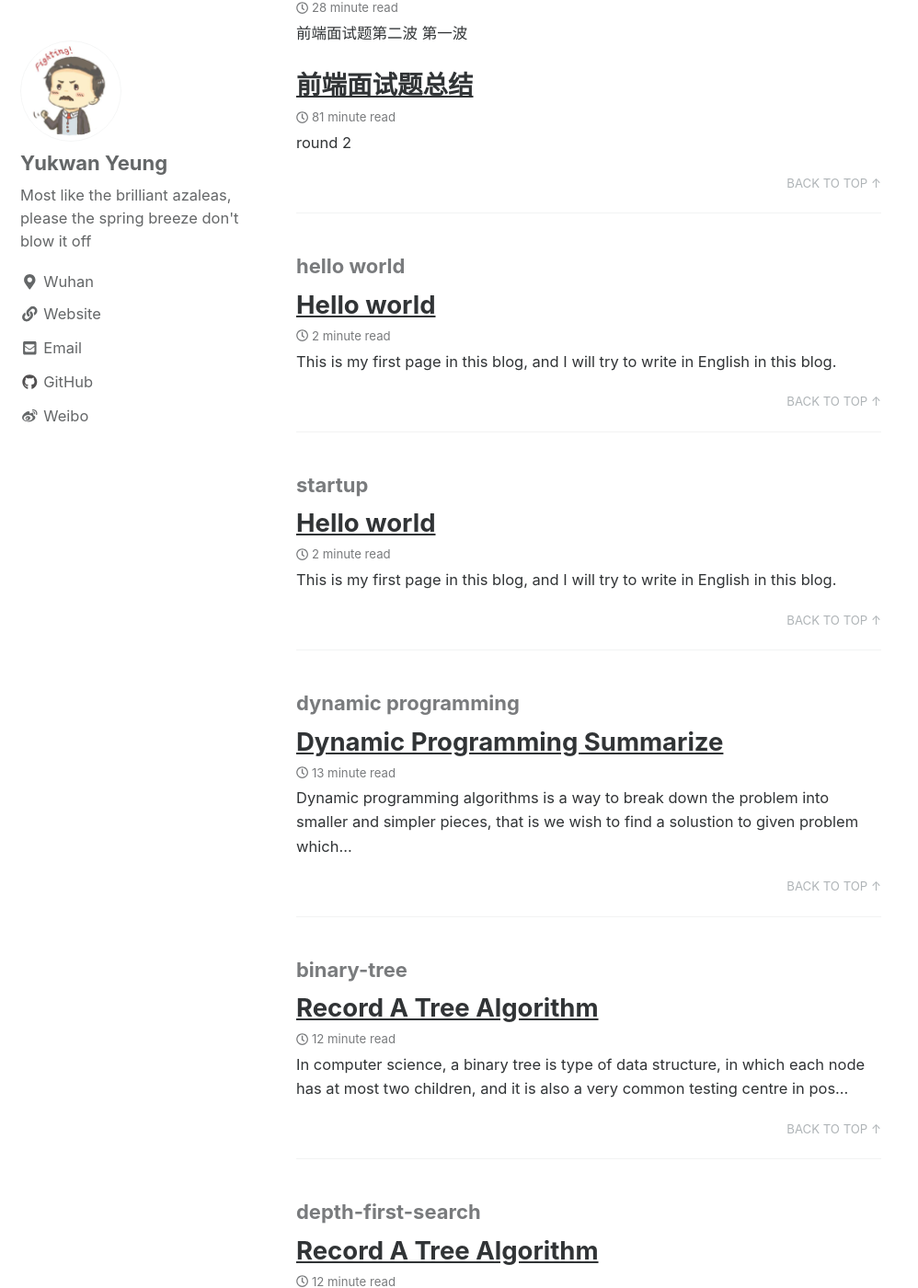
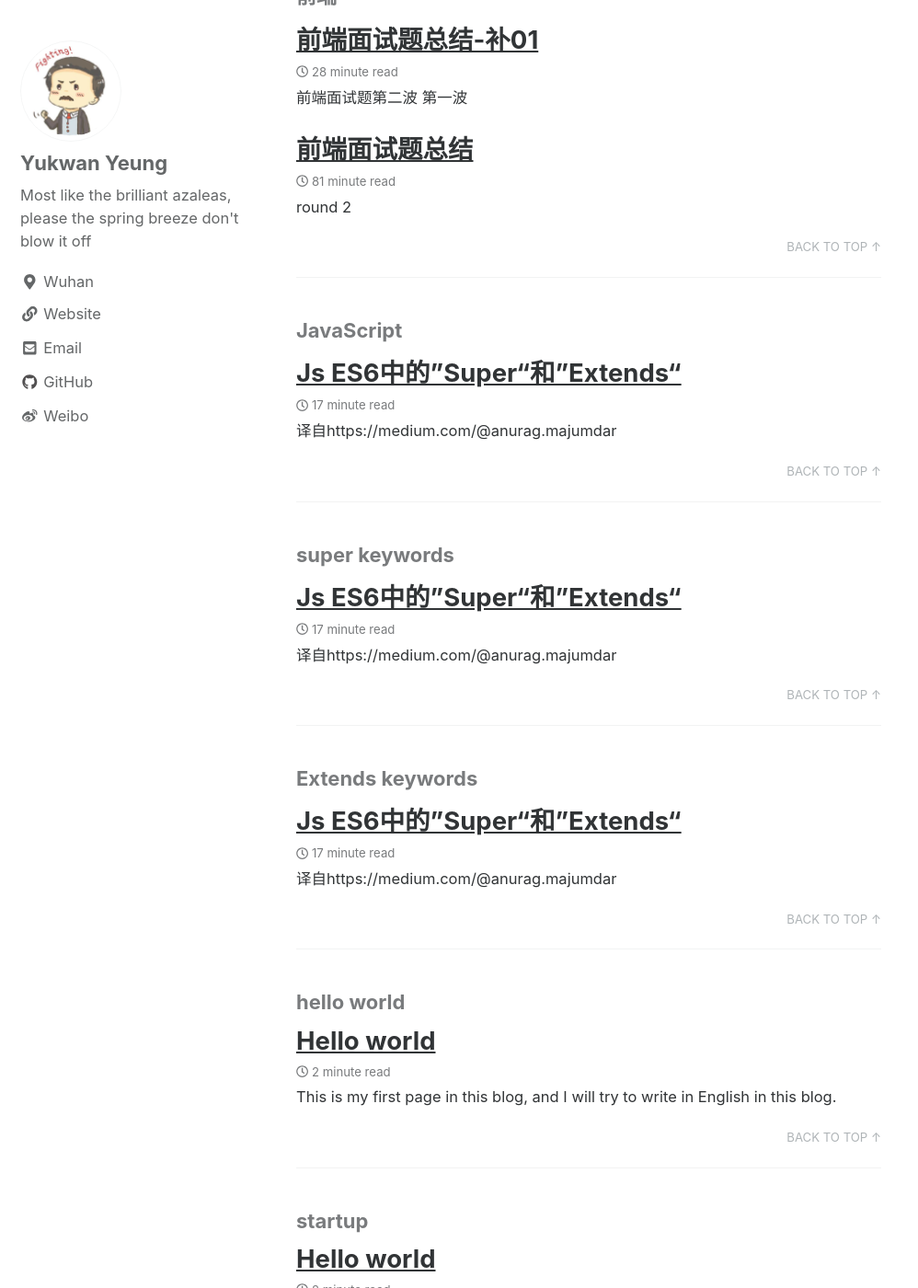
Before and after one commit to YuunYang/blog, a Jekyll site: the page built from _pages/tag-archive.md, in a window 1280 px wide and 1400 px high, scrolled down 8433 px. Shown: the whole window at 92% size, without its empty margins (0-998 px from the left). Built offline with Jekyll 4.4.1, drawn with Linux system fonts in a browser that asks for light colours; nearby versions of some CDN libraries; emoji names are drawn with the system emoji font; formulas are drawn with MathJax 3; some of the changed lines change nothing that is shown; some of the changed text lies outside the part shown.

Commit message:
new post

````diff
--- a/_includes/scripts.html
+++ b/_includes/scripts.html
@@ -15,13 +15,6 @@
     <script src="https://cdn.bootcss.com/mathjax/2.7.4/MathJax.js?config=TeX-AMS-MML_HTMLorMML"></script>
   {% endif %}
 {% endif %}
-<script async src="//pagead2.googlesyndication.com/pagead/js/adsbygoogle.js"></script>
-<script>
-  (adsbygoogle = window.adsbygoogle || []).push({
-    google_ad_client: "ca-pub-4937845901099479",
-    enable_page_level_ads: true
-  });
-</script>
 {% if site.search == true or page.layout == "search" %}
   {%- assign search_provider = site.search_provider | default: "lunr" -%}
   {%- case search_provider -%}
--- /dev/null
+++ b/_posts/cn-version/2018-03-21-Super-and-Extends-In-ES6.md
@@ -0,0 +1,256 @@
+---
+title:  "Js ES6中的”Super“和”Extends“"
+categories:
+  - FrontTech
+tags:
+  - JavaScript
+  - super keywords
+  - Extends keywords
+author_profile: true
+toc: true
+toc_label: "Js ES6中的”Super“和”Extends“"
+toc_sticky: true
+---
+译自[https://medium.com/@anurag.majumdar](https://medium.com/beginners-guide-to-mobile-web-development/super-and-extends-in-javascript-es6-understanding-the-tough-parts-6120372d3420)
+
+ES6通过类语法及其附加特性使JavaScript看起来简单得多。今天，我们将结合类语法特性和继承概念来运行一些代码。是的，你猜对了，我们来看一看 JavaScript' ES6中的 super和 extends关键字。学习新特性的最好方法是通过一个例子来深入了解它。所以，让我们开始吧!
+
+## super和extends实例
+如果希望扩展一个JavaScript类，我们可以通过`super`和`extends`关键字来完成。看一下接下来的例子。
+```javascript
+
+class Animal {
+    constructor(name, weight) {
+        this.name = name;
+        this.weight = weight;
+    }
+    eat() {
+        return `${this.name} is eating!`;
+    }
+    sleep() {
+        return `${this.name} is going to sleep!`;
+    }
+    wakeUp() {
+        return `${this.name} is waking up!`;
+    }
+}
+class Gorilla extends Animal {
+    constructor(name, weight) {
+        super(name, weight);
+    }
+    climbTrees() {
+        return `${this.name} is climbing trees!`;
+    }
+    poundChest() {
+        return `${this.name} is pounding its chest!`;
+    }
+    showVigour() {
+        return `${super.eat()} ${this.poundChest()}`;
+    }
+    dailyRoutine() {
+        return `${super.wakeUp()} ${this.poundChest()} ${super.eat()} ${super.sleep()}`;
+    }
+}
+function display(content) {
+    console.log(content);
+}
+const gorilla = new Gorilla('George', '160Kg');
+display(gorilla.poundChest()); // George is pounding its chest!
+display(gorilla.sleep()); // George is going to sleep!
+display(gorilla.showVigour()); // George is eating! George is pounding its chest!
+display(gorilla.dailyRoutine()); // George is waking up! George is pounding its chest! George is eating! George is going to sleep!
+```
+上面的代码包含两个JavaScript类分别为`Animal`和`Gorilla`。
+
+`Gorilla`类是`Animal`类的子类，它使用`extends`关键字将它自己设置成一个子类。
+
+然而，`super`关键字却有两种不同的用法。在Gorilla的构造函数里，`super`作为一个”函数“。然后在Gorilla的**showVigour()**和**dailyRoutine()**方法里，则使用super作为”对象“。
+
+super关键字有两种用法，原因如下: 第一种，super关键字用作一个“函数”，它调用父类Animal，并将参数传递给Gorilla。这是为了确保Gorilla是Animal的一个实例而进行的关键步骤。
+第二种，super用作一个“对象”，它引用一个Animal实例(父类)。这里的super关键字用于显式调用父类Animal的方法。
+
+熟悉c#、Java、Python等语言的人可以很好地理解这一切的工作原理。然而，在ES6出现之前，JavaScript并不是这么简单，尤其是对于类。那么，人们如何在不使用类语法、super和extends关键字的情况下编写代码呢？或者他们以前从未使用过这样的概念，然后突然决定添加这些？让我们来看看！
+## 传统的JavaScript类
+事实是，面向对象的JavaScript确实存在，并使用原型继承来扩展类。让我们看看完全相同但是是使用传统的JavaScript语法的例子。也许这能帮助我们找到隐藏的真相。
+```javascript
+function Animal(name, weight) {
+    this.name = name;
+    this.weight = weight;
+}
+Animal.prototype.eat = function() {
+    return `${this.name} is eating!`;
+}
+Animal.prototype.sleep = function() {
+    return `${this.name} is going to sleep!`;
+}
+Animal.prototype.wakeUp = function() {
+    return `${this.name} is waking up!`;
+}
+function Gorilla(name, weight) {
+    Animal.call(this, name, weight);
+}
+Gorilla.prototype = Object.create(Animal.prototype);
+Gorilla.prototype.constructor = Gorilla;
+Gorilla.prototype.climbTrees = function () {
+    return `${this.name} is climbing trees!`;
+}
+Gorilla.prototype.poundChest = function() {
+    return `${this.name} is pounding its chest!`;
+}
+Gorilla.prototype.showVigour = function () {
+    return `${Animal.prototype.eat.call(this)} ${this.poundChest()}`;
+}
+Gorilla.prototype.dailyRoutine = function() {
+    return `${Animal.prototype.wakeUp.call(this)} ${this.poundChest()} ${Animal.prototype.eat.call(this)} ${Animal.prototype.sleep.call(this)}`;
+}
+function display(content) {
+    console.log(content);
+}
+var gorilla = new Gorilla('George', '160Kg');
+display(gorilla.poundChest());
+display(gorilla.sleep());
+display(gorilla.showVigour());
+display(gorilla.dailyRoutine());
+```
+看过代码之后，你们也许会在想，等等，Class这个词在哪儿？还有constructor？在没有extends和super关键字的情况下，如何在旧JavaScript代码中使用继承？这段代码看起来不难看吗？
+
+是的，我知道你们的感受，我们意见一致。不幸的是，JavaScript的底层功能从未改变。无论添加了什么特性，它们始终保持不变。新关键字的使用，如类、构造函数、super，只是为代码增加了语法风格，使其可读性和开发人员友好。
+
+让我解释一下ES6示例中的哪些代码行符合传统JavaScript示例。
+
+如果你对JavaScript中的原型和继承概念还不熟悉，请在进入比较部分之前阅读以下文章:
+
+[Prototypes in JavaScript](https://hackernoon.com/prototypes-in-javascript-5bba2990e04b)
+
+[Inheritance in JavaScript](https://hackernoon.com/inheritance-in-javascript-21d2b82ffa6f)
+
+这两个参考资料将帮助你很好地理解下一节。
+
+## ES6与传统JavaScript代码的比较
+下面几节将分解并比较用ES6和传统JavaScript风格编写的代码。
+### Class申明
+在下面的代码片段中比较类声明。
+```javascript
+// ES6 style
+class Animal {
+    constructor(name, weight) { // line 3
+        this.name = name;
+        this.weight = weight;
+    }
+    //...
+}
+
+// Check Type of ES6 class
+typeof Animal // function // line 11
+
+// Traditional style
+function Animal(name, weight) { //line 14
+    this.name = name;
+    this.weight = weight;
+}
+// ...
+```
+ES6中的类声明直接使用Class关键字，然后在构造函数中定义实例变量。在传统JavaScript中，没有类这样的东西。实际上，类实际上是JavaScript的底层函数(请参考这段代码的第11行)。
+
+第3行中的构造函数与第14行完全相同。函数Animal实际上是这里的构造函数。
+## 方法作为类的一部分
+```javascript
+// ES6 style
+class Animal {
+    // ...
+    eat() { // line 4
+        return `${this.name} is eating!`;
+    }
+
+    sleep() {
+        return `${this.name} is going to sleep!`;
+    }
+
+    wakeUp() {
+        return `${this.name} is waking up!`;
+    } // line 14
+    // ...
+}
+
+// Traditional style
+Animal.prototype.eat = function() { // line 19
+    return `${this.name} is eating!`;
+}
+
+Animal.prototype.sleep = function() {
+    return `${this.name} is going to sleep!`;
+}
+
+Animal.prototype.wakeUp = function() {
+    return `${this.name} is waking up!`;
+} // line 29
+```
+从4到14的代码行是存在于用于ES6样式的Animal类上的方法。然而，传统上这是不可能的，因为没有类这样的东西可以如此容易地声明方法。在传统JavaScript中，向原型添加方法使类可以使用这些方法。第19至29行是传统JavaScript类的方法。
+## 映射扩展到传统JavaScript
+当我们试图用子类扩展父类时，会出现更大的差异。请参考以下代码片段：
+```javascript
+// ES6 style
+class Gorilla extends Animal {
+    constructor(name, weight) {
+        super(name, weight);
+    }
+  //...
+}
+
+// Traditional style
+function Gorilla(name, weight) { // line 10
+    Animal.call(this, name, weight);
+}
+
+Gorilla.prototype = Object.create(Animal.prototype); // line 14
+Gorilla.prototype.constructor = Gorilla;
+//...
+```
+我们可以看到`extends`关键字负责以ES6方式将父类Animal扩展到子类，但是这里也使用了super关键字，以确保通过Gorilla的构造函数调用Animal类，从而继承Animal的特性和行为。在这里，super关键字用作一个函数来调用Animal类来初始化Gorilla。在这里，super等同于Animal.call(this, ...)。
+
+要使同样的事情在传统的JavaScript上发生，需要一些额外的步骤。Gorilla子类的函数需要按照第10行创建。由于Gorilla将继承Animal的特性和行为，因此必须在Gorilla的构造函数中调用Animal的构造函数，如第11行所示，这一行与第4行类似，并执行相同的操作。我们只需要显式地将“this”引用传递给Animal类，以确保调用来自Gorilla类。
+
+此外，我们需要将Gorilla函数的原型设置为从Animal的原型创建的新对象，如第11行所示。在此过程中，我们覆盖了Gorilla的原型对象。因此，在接下来的第15行中，我们需要显式地设置Gorilla的构造函数。这些步骤负责将Gorilla类设置为Animal类的子类。（其实就是之前记录过的组合继承）
+## super到传统JavaScript的映射
+我们已经看到一个super关键字的映射，即例如下面代码片段中的第4行和第19行使用super作为函数。
+```javascript
+// ES6 style
+class Gorilla extends Animal {
+    constructor(name, weight) {
+        super(name, weight);
+    }
+
+    showVigour() {
+        return `${super.eat()} ${this.poundChest()}`;
+    }
+
+    dailyRoutine() {
+        return `${super.wakeUp()} ${this.poundChest()} ${super.eat()} ${super.sleep()}`;
+    }
+    // ...
+}
+
+// Traditional style
+function Gorilla(name, weight) {
+    Animal.call(this, name, weight);
+}
+
+Gorilla.prototype = Object.create(Animal.prototype);
+Gorilla.prototype.constructor = Gorilla;
+
+Gorilla.prototype.showVigour = function () {
+    return `${Animal.prototype.eat.call(this)} ${this.poundChest()}`;
+}
+
+Gorilla.prototype.dailyRoutine = function() {
+    return `${Animal.prototype.wakeUp.call(this)} ${this.poundChest()} ${Animal.prototype.eat.call(this)} ${Animal.prototype.sleep.call(this)}`;
+}
+// ...
+```
+根据第8行和第12行，关键字super还可以用作父类的实例，以调用Animal类的特定细节。
+
+为了达到同样的效果，在传统样式中，第26行和第30行显示了如何完成。super实例实际是ParentClassName.prototype.methodName.call(this, …)。因此，需要编写大量代码来确保显式调用父类的方法。
+## 总结
+我非常确定，你们会马上开始使用ES6的类和继承特性，不需要一眨眼的功夫，因为现在你已经知道了传统方法所提供的复杂性。另外，Chrome和Firefox目前都支持ES6，但为了使所有浏览器都支持ES6特性，需要babel转置器将所有ES6代码转换为ES5代码。
+
+Happy hacking! 😄
--- a/_posts/cn-version/2019-02-23-front-end-01.md
+++ b/_posts/cn-version/2019-02-23-front-end-01.md
@@ -406,7 +406,8 @@ MVVM是把MVC里的Controller和MVP里的Presenter改成了ViewModel。Model+Vie
 
 Reflect 是一个内置的对象，它提供拦截 JavaScript 操作的方法。这些方法与[处理器对象](https://developer.mozilla.org/zh-CN/docs/Web/JavaScript/Reference/Global_Objects/Proxy/handler)的方法相同。
 
-### super关键字
+### super、Extends关键字
+[Js ES6中的”Super“和”Extends](/fronttech/Super-and-Extends-In-ES6)以及原文链接[https://medium.com/@anurag.majumdar](https://medium.com/beginners-guide-to-mobile-web-development/super-and-extends-in-javascript-es6-understanding-the-tough-parts-6120372d3420)
 
 ### Promise原理
 
````
